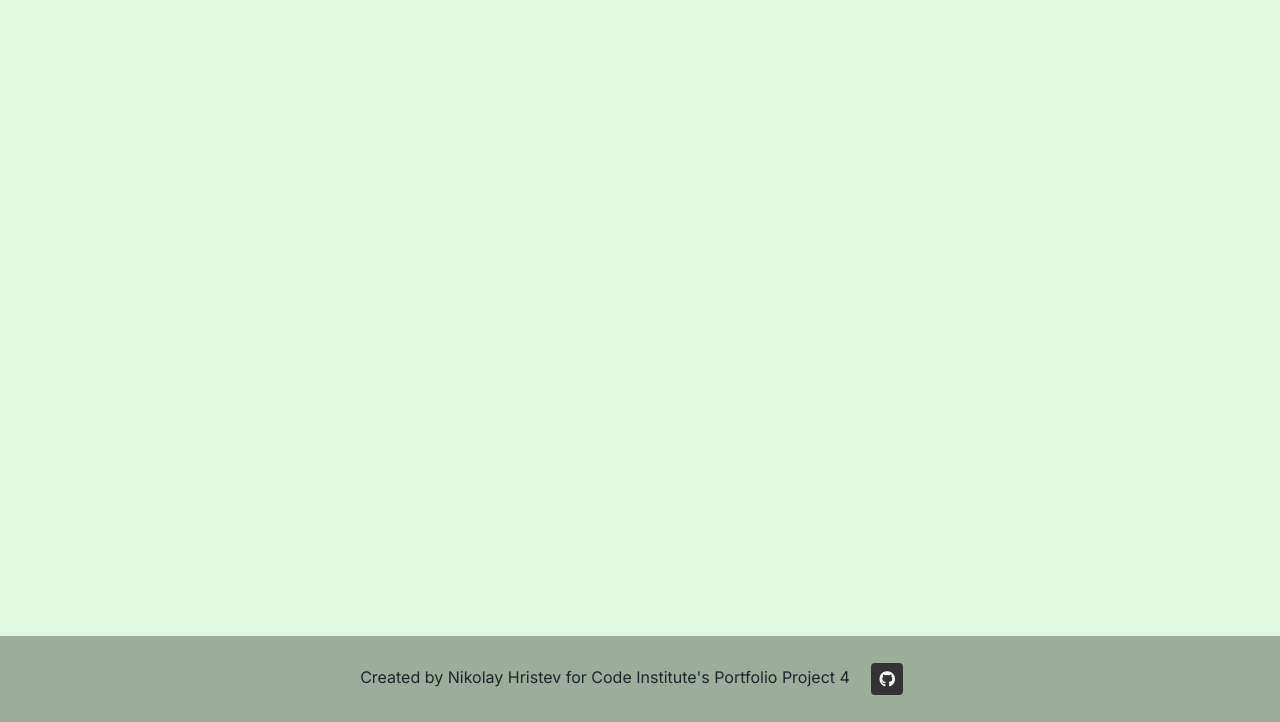
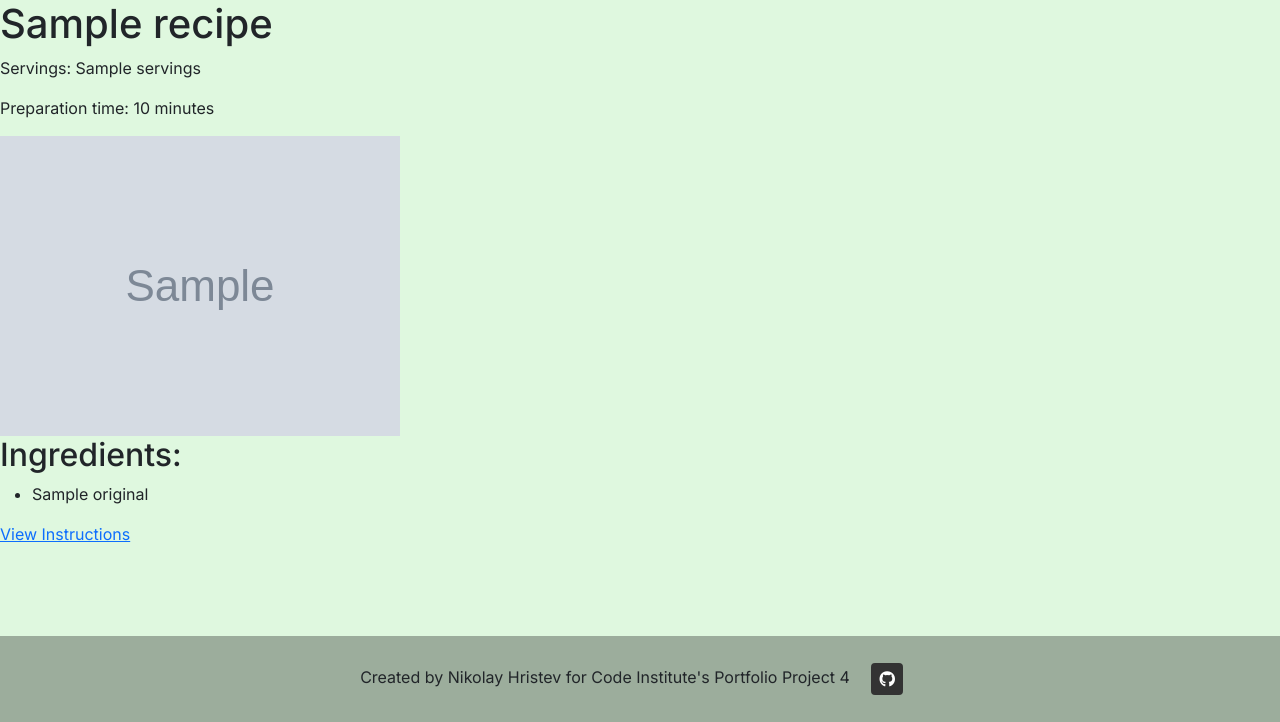
Before and after one commit to devnickocodes/healthifyzone, a Django app: template recipes/templates/recipes/recipe_detail.html in a window 1280 px wide. Shown: the part 78-800 px from the top of the page. Run offline with Django 4.2, Linux system fonts and the light colour scheme; the template is opened without the code that fills it: most values are stand-ins (such as "Sample title", 1, 10 or a date in 2020); grey boxes marked "Sample" are stand-in pictures; parts of the project's set-up code (start-up, migrations or seed data) failed here and were passed over.

Commit message:
add recipe detail function and add basic template for displaying

```diff
--- a/recipes/templates/recipes/recipe_detail.html
+++ b/recipes/templates/recipes/recipe_detail.html
@@ -1,3 +1,16 @@
 {% extends "base.html" %}
 {% block content %}
+<h1>{{ recipe_data.title }}</h1>
+<p>Servings: {{recipe_data.servings}}</p>
+<p>Preparation time: {{ recipe_data.readyInMinutes }} minutes</p>
+<img src="{{ recipe_data.image }}" alt="{{ recipe_data.title }}'s Recipe Image" />
+<h2>Ingredients:</h2>
+<ul>
+  {% for ingredient in recipe_data.extendedIngredients %}
+  <li>{{ ingredient.original }}</li>
+  {% endfor %}
+</ul>
+<a href="#"
+  >View Instructions</a
+>
 {% endblock %}
--- a/recipes/templates/recipes/recipes_search_results.html
+++ b/recipes/templates/recipes/recipes_search_results.html
@@ -12,7 +12,7 @@
                         <h2 class="card-title text-center">{{ recipe.title }}</h2>
                     </div>
                     <div class="text-center">
-                        <a href="#">
+                        <a href="{% url 'recipe_detail' recipe_id=recipe.id %}">
                             <button type="button" class="btn main-btn" data-mdb-ripple-init>View Recipe</button>
                         </a>
                     </div>
```
Also changed, not shown: recipes/views.py (+16 -0 lines).
